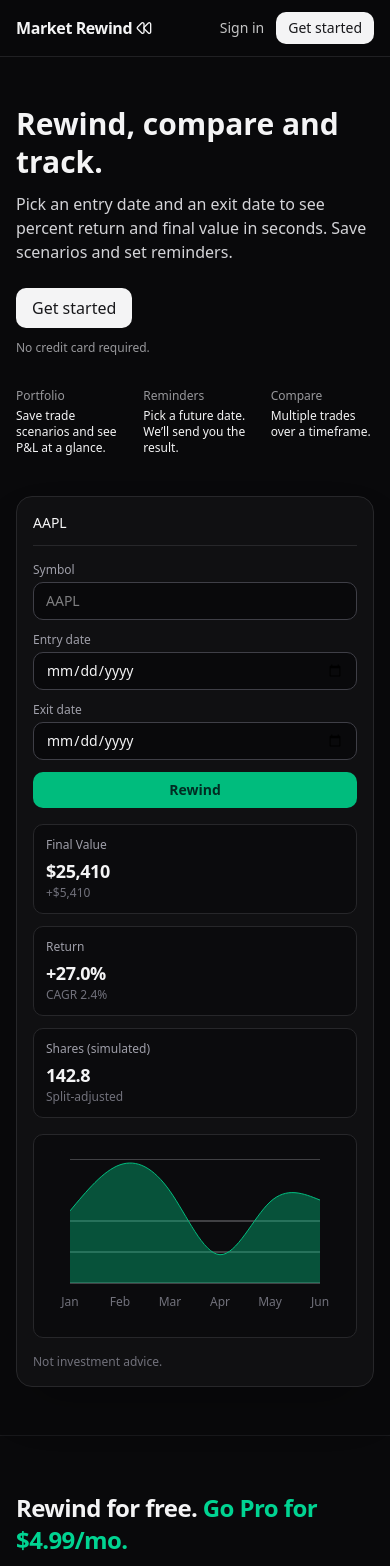
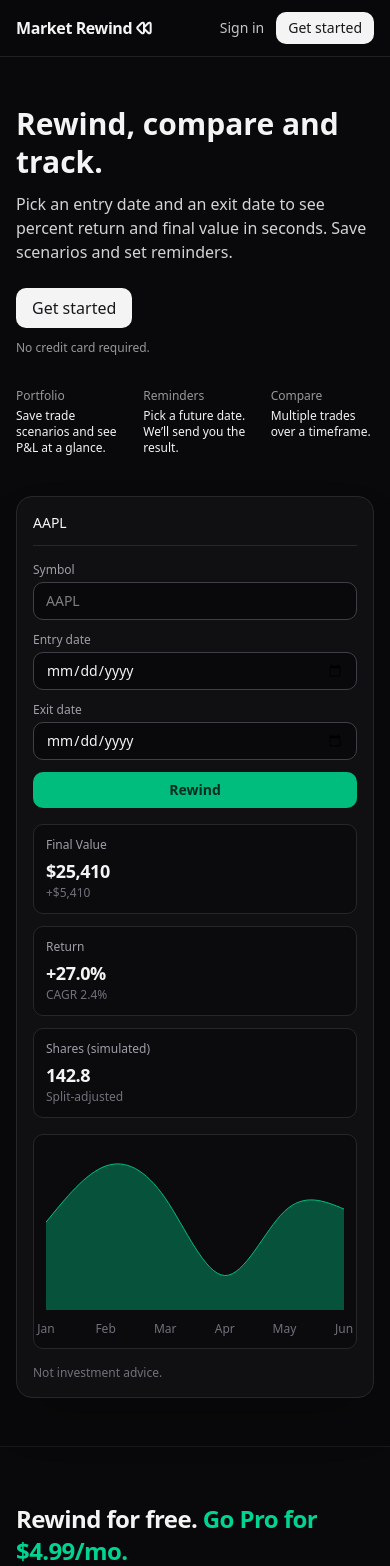
Before and after one commit to farhan-syed/marketrewind, a React (Vite) app: page / in a window 390 px wide. Shown: the top 1566 px of the page. Built offline with nearby package versions, Linux system fonts and the light colour scheme.

Commit message:
small changes, testing mobile header/footer area

```diff
--- a/src/App.css
+++ b/src/App.css
@@ -15,3 +15,7 @@
     --chart-5: oklch(0.645 0.246 16.439);
   }
 }
+
+.App {
+  height: 100%;
+}
--- a/src/App.tsx
+++ b/src/App.tsx
@@ -61,7 +61,7 @@ function App() {
 
   return (
     <div className="App">
-      <div className="min-h-screen flex flex-col bg-zinc-950 text-zinc-100">
+      <div className="min-h-svh flex flex-col bg-zinc-950 text-zinc-100">
         <Header />
         <main className="flex-1">
         <Hero />
--- a/src/components/ChartTest.tsx
+++ b/src/components/ChartTest.tsx
@@ -35,14 +35,14 @@ const chartConfig = {
 
 export default function Component() {
   return (
-    <Card className="bg-transparent border-none shadow-none">
+    <Card className="bg-transparent border-none shadow-none pb-2">
       {/* <CardHeader>
         <CardTitle>Area Chart</CardTitle>
         <CardDescription>
           Showing total visitors for the last 6 months
         </CardDescription>
       </CardHeader> */}
-      <CardContent>
+      <CardContent className="px-0">
         <ChartContainer config={chartConfig}>
           <AreaChart
             accessibilityLayer
@@ -52,7 +52,7 @@ export default function Component() {
               right: 12,
             }}
           >
-            <CartesianGrid vertical={false} />
+            <CartesianGrid vertical={false} horizontal={false} />
             <XAxis
               dataKey="month"
               tickLine={false}
@@ -61,7 +61,7 @@ export default function Component() {
               tickFormatter={(value) => value.slice(0, 3)}
             />
             <ChartTooltip
-              cursor={false}
+              cursor={true}
               content={<ChartTooltipContent indicator="line" />}
             />
             <Area
--- a/src/components/Header.tsx
+++ b/src/components/Header.tsx
@@ -11,7 +11,7 @@ function Header({ }: HeaderProps) {
           <span className="font-semibold tracking-tight">
             Market Rewind
           </span>
-          <RewindIcon size={16} strokeWidth={2} />
+          <RewindIcon size={16} strokeWidth={3} />
         </a>
         <nav className="hidden md:flex items-center gap-6 text-sm text-zinc-300">
           {/* <a className="text-zinc-100 font-medium" href="/rewind">Rewind</a>
```
